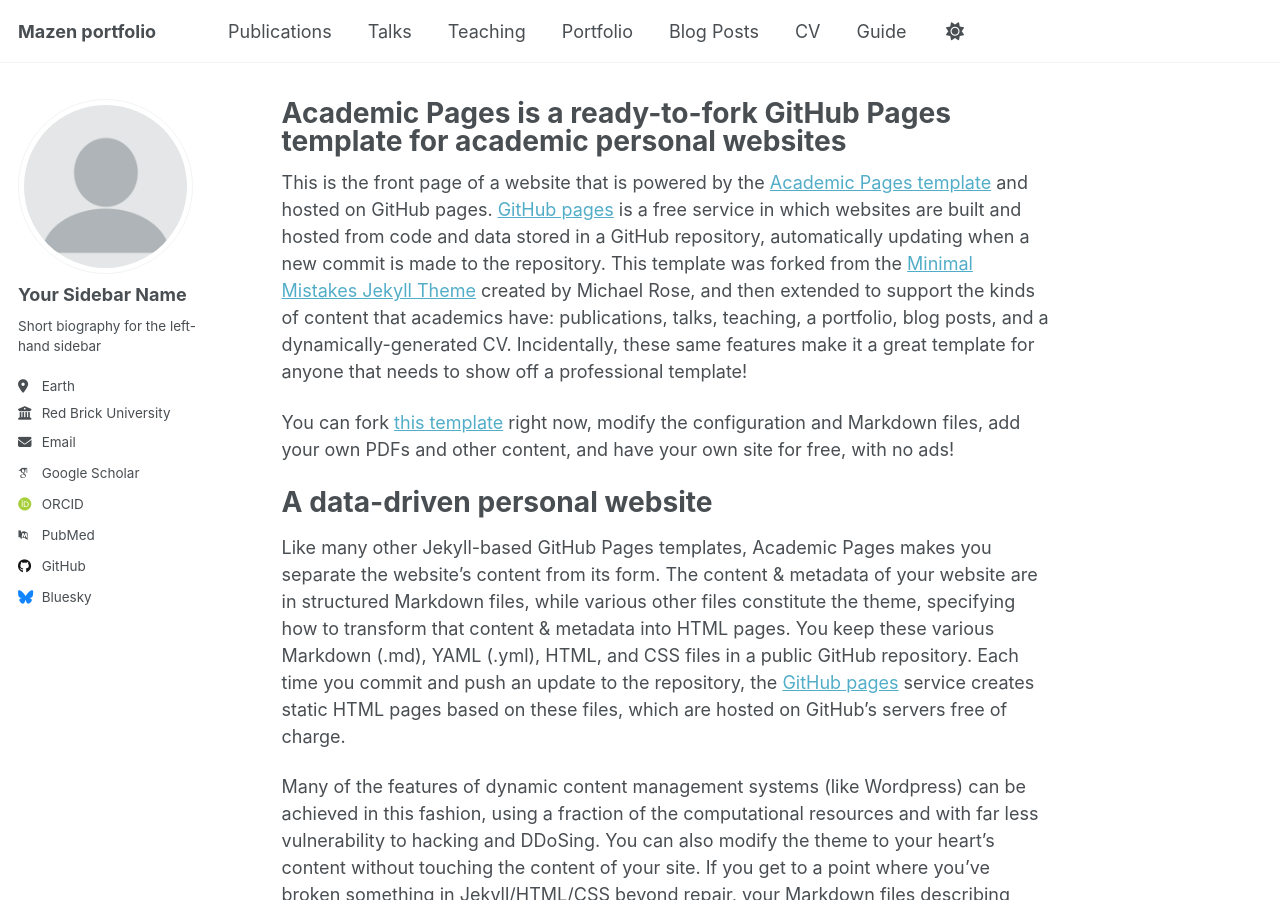
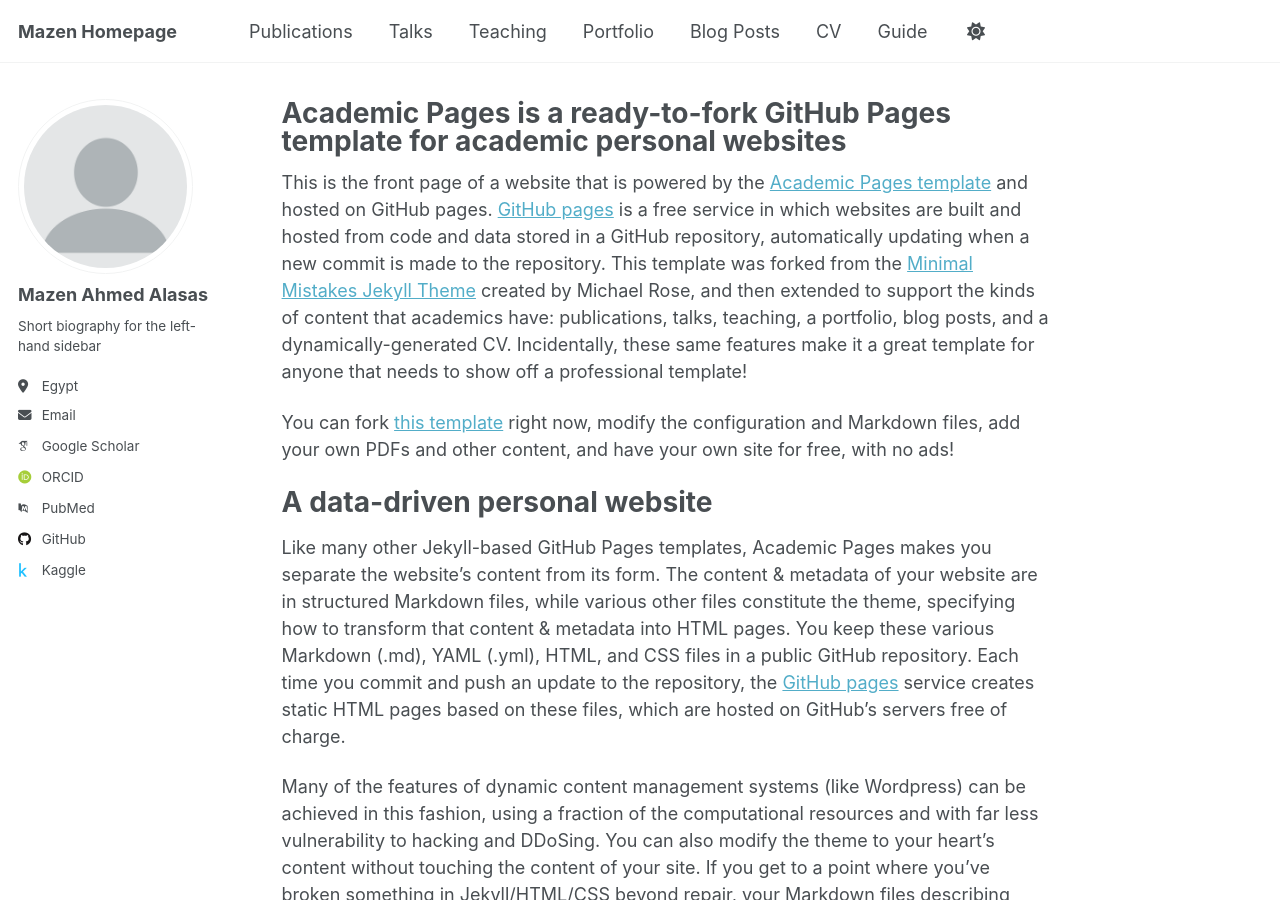
Before and after one commit to mazen-alasas/mazen.github.io, a Jekyll site: the page built from _pages/about.md, in a window 1280 px wide and 900 px high. Built offline with Jekyll 4.4.1, drawn with Linux system fonts in a browser that asks for light colours; some web fonts are replaced; a script that is not in the unit is left out.

```diff
--- a/_config.yml
+++ b/_config.yml
@@ -9,14 +9,14 @@
 # Basic Site Settings
 locale                   : "en-US"
 site_theme               : "default" # Currently available options are "default", "air"
-title                    : "Mazen portfolio"
+title                    : "Mazen Homepage"
 title_separator          : "-"
 name                     : &name "Mazen Ahmed Alasas"
-description              : &description "Your Name's academic portfolio"   # Update this with a general description of your site, this is the default if not overridden by a page
-url                      : https://academicpages.github.io # The base hostname & protocol for your site e.g. "https://[your GitHub username].github.io",
-                                                           # or if you already have some other page hosted on Github then use "https://[your GitHub username].github.io/[Your Repo Name]"
+description              : &description "Mazen Ahmed Alasas's academic portfolio"   # Update this with a general description of your site, this is the default if not overridden by a page
+url                      : https://mazen.github.io # The base hostname & protocol for your site e.g. "https://[your GitHub username].github.io",
+                                                   # or if you already have some other page hosted on Github then use "https://[your GitHub username].github.io/[Your Repo Name]"
 baseurl                  : "" # the subpath of your site, e.g. "/blog"
-repository               : "academicpages/academicpages.github.io"
+repository               : "mazen-alasas/mazen.github.io"
 
 # Site Author - The following control what appear as part of the author content on the side bar.
 #               If a field is blank the icon and link will not appear, otherwise it will be shown.
@@ -24,13 +24,13 @@ repository               : "academicpages/academicpages.github.io"
 author:
   # Biographic information
   avatar           : "profile.png"
-  name             : "Your Sidebar Name"
+  name             : "Mazen Ahmed Alasas"
   pronouns         : # example: "she/her"
   bio              : "Short biography for the left-hand sidebar"
-  location         : "Earth"
-  employer         : "Red Brick University"
+  location         : "Egypt"
+  employer         : # "Red Brick University"
   uri              : # URL
-  email            : "none@example.org"
+  email            : "mazen.alasas.ai@gmail.com"
 
   # Academic websites
   academia         : # URL
@@ -48,13 +48,13 @@ author:
   bitbucket        : # Username - Update with your username on the site
   codepen          : # Username
   dribbble         : # Username
-  github           : "academicpages"
-  kaggle           : # Username
+  github           : "mazen-alasas"
+  kaggle           : ""
   stackoverflow    : # User number or user number and name (i.e., use "1" or "1/jeff-atwood")
 
   # Social media
   artstation       : # Username
-  bluesky          : "bsky.app" # Replace this with you Bluesky username
+  bluesky          : # Replace this with you Bluesky username
   facebook         : # Username
   flickr           : # Username
   foursquare       : # Username
```
